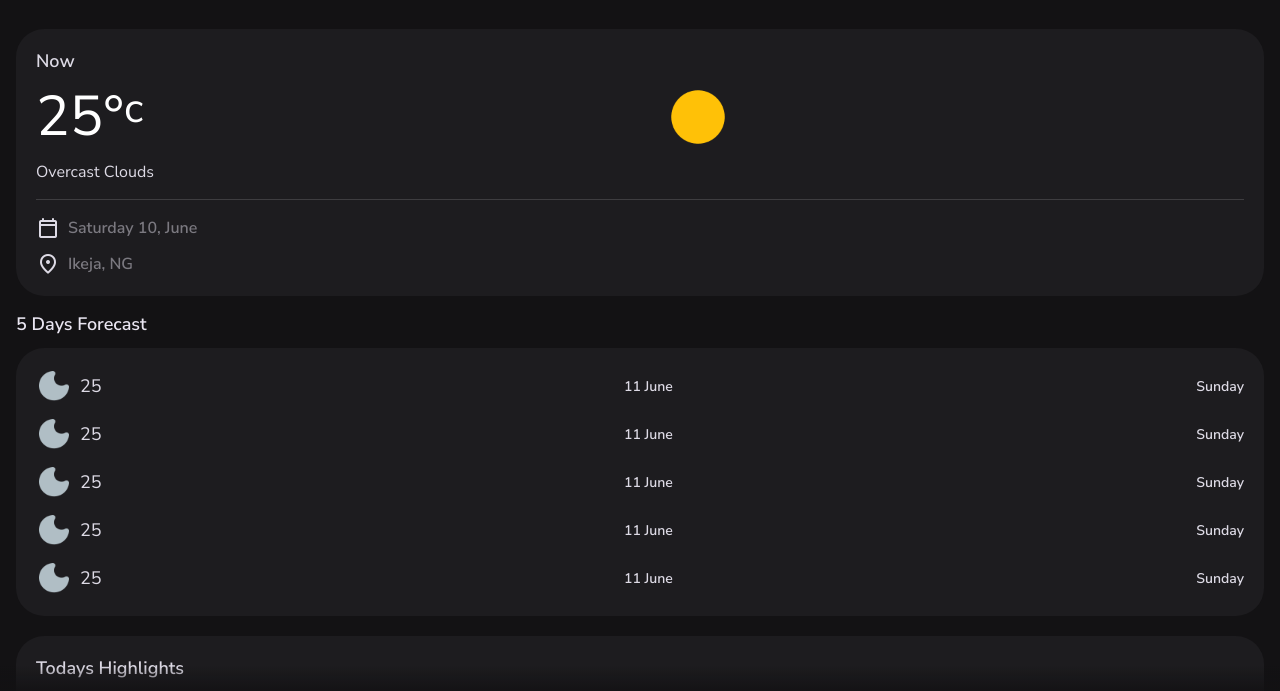
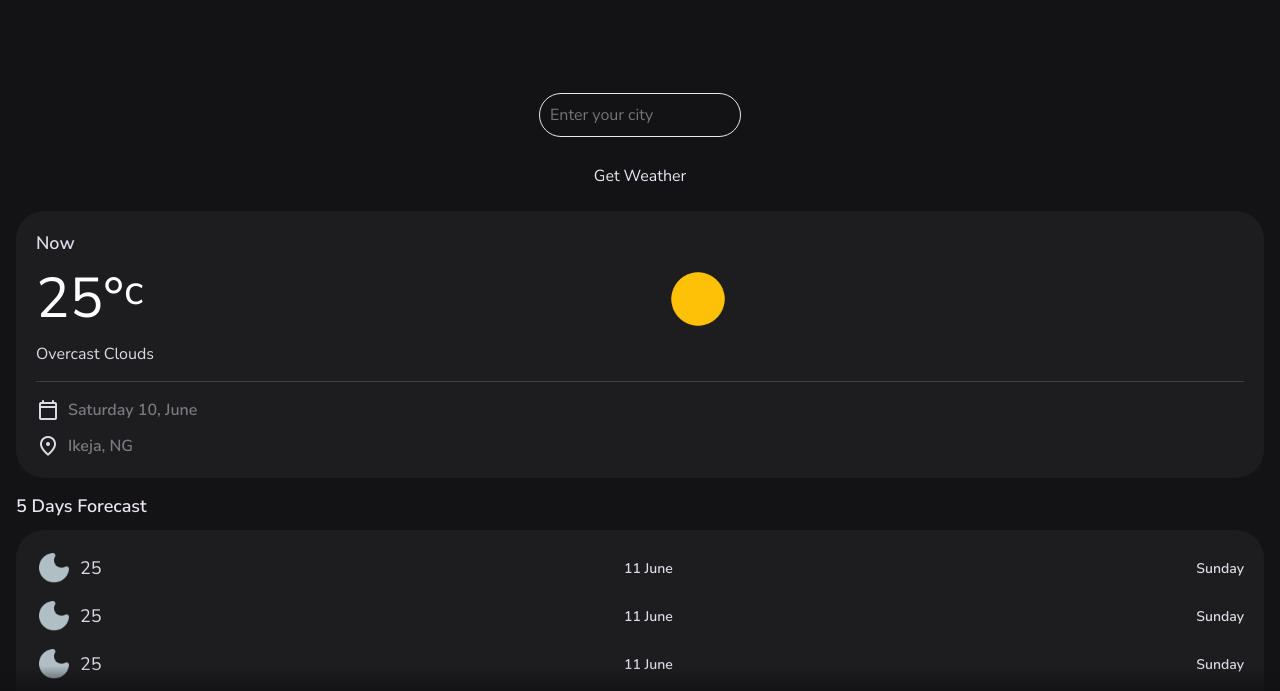
Before and after one commit to Ukwuezepascaline/Weather-App, a plain HTML site: page index.html in a window 1280 px wide. Shown: the part 94-785 px from the top of the page. Drawn offline with Linux system fonts and the light colour scheme.

Commit message:
Added some features

```diff
--- a/assets/css/style.css
+++ b/assets/css/style.css
@@ -164,6 +164,40 @@ html {
   font-family: var(--ff-nunito-sans);
   font-size: 10px;
   scroll-behavior: smooth;
+}
+
+.label-container{
+  /* margin-top: 80px;
+  margin-bottom: 20px; */
+  width: 25%;
+  margin: 80px auto 20px;
+  display: flex;
+  flex-direction: column;
+  align-items: center;
+  justify-content: center;
+  /* background-color: red; */
+}
+
+.btn{
+  width: 100%;
+  border-radius: 50px;
+  padding: 8px;
+  outline: none;
+  cursor: pointer;
+  display: flex;
+  flex-direction: column;
+  align-items: center;
+  justify-content: center;
+}
+
+input{
+  width: 100%;
+  padding: 10px;
+  border: 1px solid;
+  border-radius: 24px;
+  flex-direction: column;
+  align-items: center;
+  justify-content: center;
 }
 
 body {
--- a/index.html
+++ b/index.html
@@ -8,11 +8,11 @@
     <meta charset="UTF-8">
     <meta http-equiv="X-UA-Compatible" content="IE=edge">
     <meta name="viewport" content="width=device-width, initial-scale=1.0">
-    <title>MunaCast</title>
+    <title>WeatherCast</title>
     <meta name="title" content="MunaCast">
     <meta name="description" content="Accurate forecasts at your fingertips.
     Stay informed with real-time weather updates and make confident decisions.
-    made by frontendgeek">
+    ">
 
     <!--
         favicon
@@ -63,8 +63,10 @@
                     </button>
                 </div>
 
-                <div class="search-result" data-search-result>
-                    <ul class="view-list" data-search-list>
+
+
+                             <div class="search-result" data-search-result>
+                                <ul class="view-list" data-search-list>
 
                         <li class="view-item">
                             <span class="m-icon">location_on</span>
@@ -97,6 +99,16 @@
 
 
     </header>
+
+
+
+    <label for="city" class="label-container">
+        <form>
+        <input type="text" placeholder="Enter your city" id="city" required/>
+        </form>
+    </label>
+    <button id="get-weather" class="btn">Get Weather</button>
+    <div id="container">
 
 
 
```
Also changed, not shown: index.txt, 1 other file.
